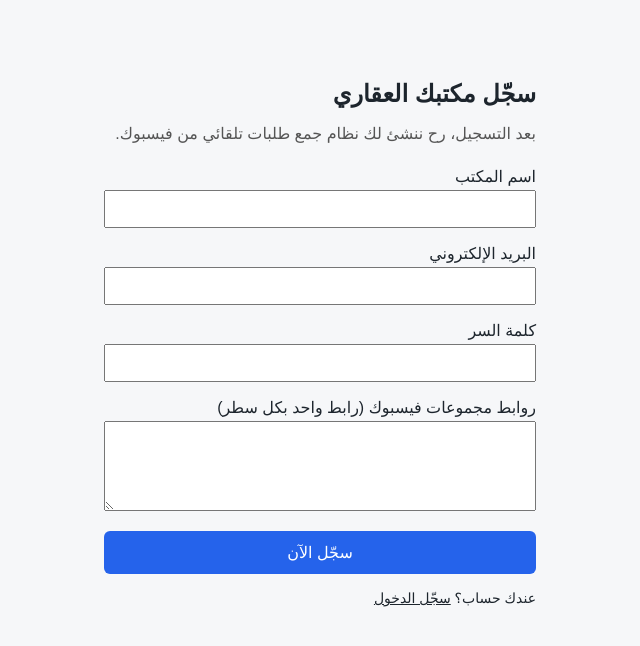
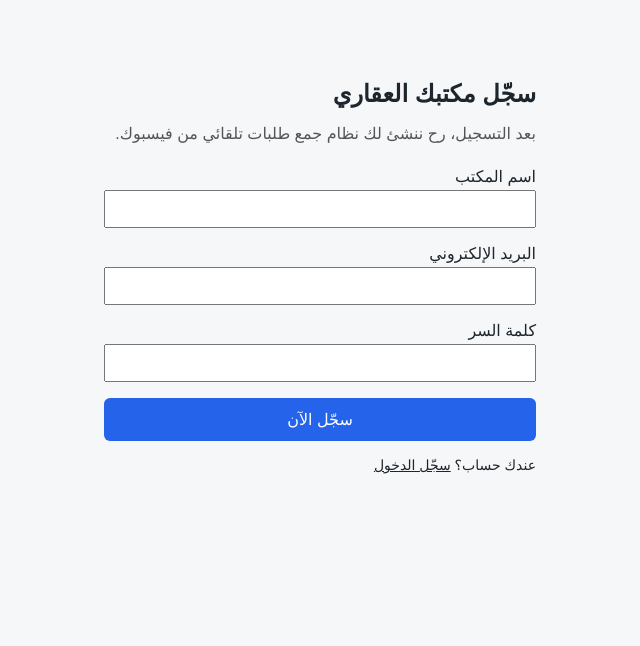
Before and after one commit to medelhady/Facebook-rental-radar, a Next.js app: page /office/signup in a window 1280 px wide. Shown: the top 646 px of the page, without its empty margins (418-1058 px from the left). Built offline with nearby package versions, Linux system fonts and the light colour scheme.

Commit message:
Remove group links field from signup form

```diff
--- a/app/office/signup/page.tsx
+++ b/app/office/signup/page.tsx
@@ -9,7 +9,6 @@ export default function OfficeSignupPage() {
   const [officeName, setOfficeName] = useState("");
   const [email, setEmail] = useState("");
   const [password, setPassword] = useState("");
-  const [groupUrlsText, setGroupUrlsText] = useState("");
   const [loading, setLoading] = useState(false);
   const [error, setError] = useState<string | null>(null);
 
@@ -41,15 +40,10 @@ export default function OfficeSignupPage() {
       }
 
       // 2. إنشاء المكتب وربطه بالحساب + إنشاء Apify Task
-      const groupUrls = groupUrlsText
-        .split("\n")
-        .map((url) => url.trim())
-        .filter(Boolean);
-
       const res = await fetch("/api/offices/register", {
         method: "POST",
         headers: { "Content-Type": "application/json" },
-        body: JSON.stringify({ officeName, ownerEmail: email, groupUrls, authUserId })
+        body: JSON.stringify({ officeName, ownerEmail: email, groupUrls: [], authUserId })
       });
 
       const data = await res.json();
@@ -108,16 +102,6 @@ export default function OfficeSignupPage() {
           />
         </label>
 
-        <label>
-          روابط مجموعات فيسبوك (رابط واحد بكل سطر)
-          <textarea
-            value={groupUrlsText}
-            onChange={(e) => setGroupUrlsText(e.target.value)}
-            rows={4}
-            style={{ width: "100%", padding: 8, marginTop: 4 }}
-          />
-        </label>
-
         {error && <p style={{ color: "red" }}>{error}</p>}
 
         <button
```
